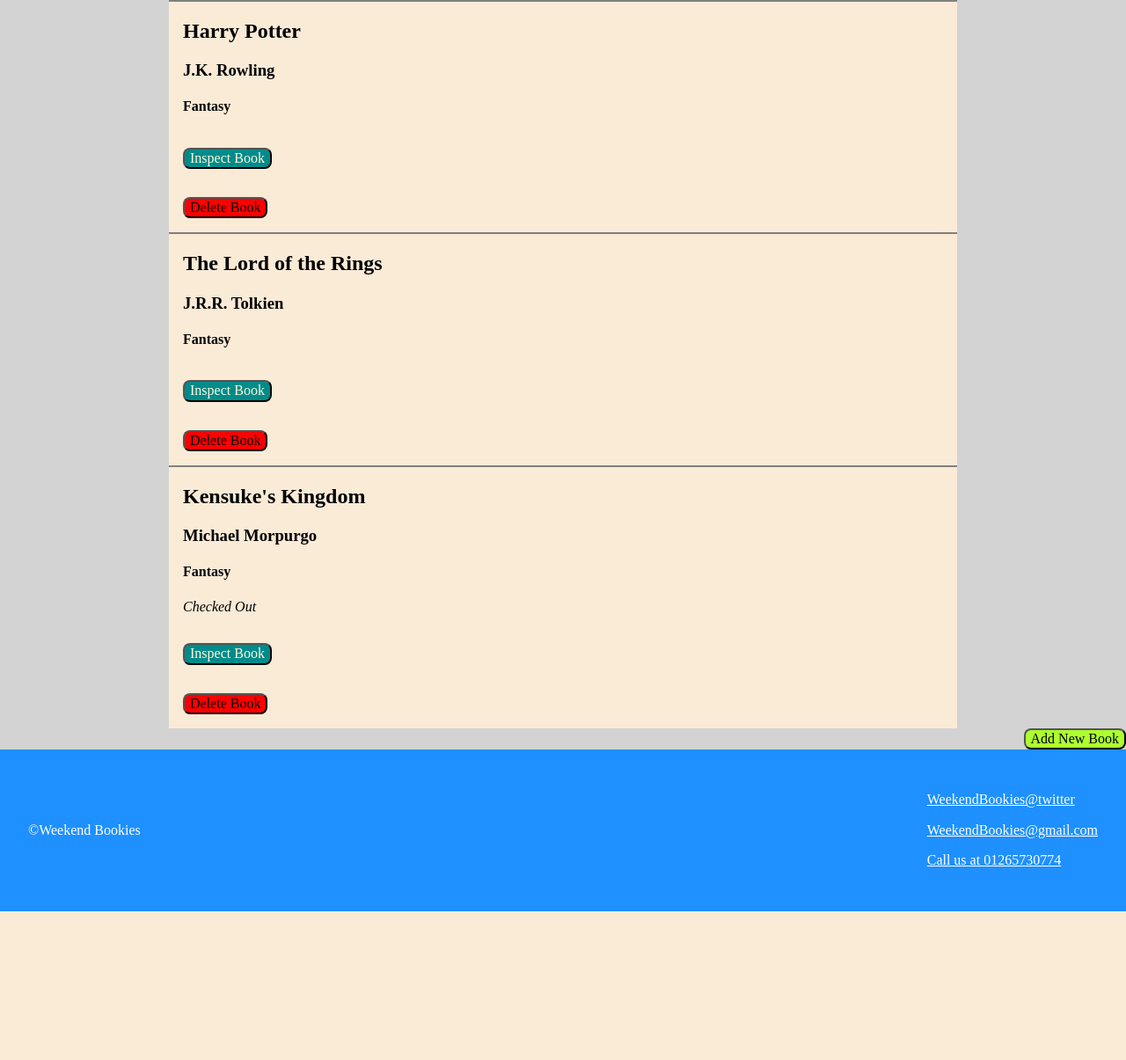
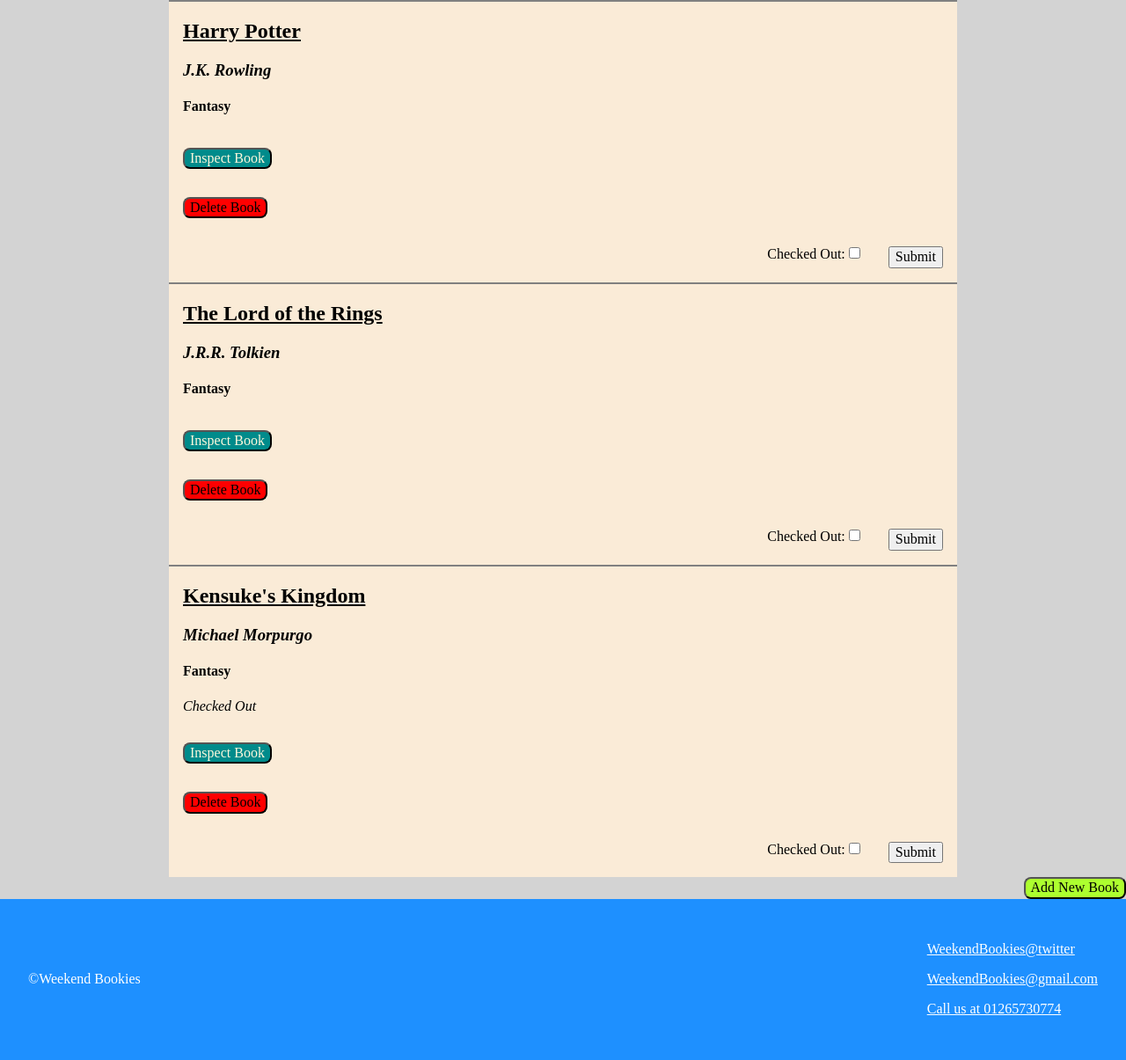
Before and after one commit to TomRgrant/week-3-Weekend-homework, a Flask app: page / in a window 1280 px wide. Shown: the part 101-1306 px from the top of the page at 88% size. Before the commit the page ends 1137 px from the top, so only its background shows below. Run offline with Flask 2, Linux system fonts and the light colour scheme.

Commit message:
Add check in/out function

```diff
--- a/controllers/controller.py
+++ b/controllers/controller.py
@@ -4,7 +4,7 @@ import datetime
 from app import app
 
 from models.book import Book
-from models.book_list import get_book_list, add_new_book, delete_book
+from models.book_list import get_book_list, add_new_book, delete_book, update_checked_out, update_checked_in
 
 @app.route("/")
 def index():
@@ -34,3 +34,11 @@ def create_new_book():
 def delete_a_book(index):
     delete_book(int(index))
     return redirect("/")
+
+@app.route("/book/<index>/update_checked_out", methods=["POST"])
+def update_check_book(index):
+    if 'checked_out' in request.form.keys():
+        update_checked_out(int(index))
+    else:
+        update_checked_in(int(index))
+    return redirect("/")
--- a/models/book_list.py
+++ b/models/book_list.py
@@ -16,3 +16,11 @@ def add_new_book(new_book):
 
 def delete_book(index):
     book_list.pop(index)
+
+def update_checked_out(index):
+    book = book_list[index]
+    book.checked_out = True
+
+def update_checked_in(index):
+    book = book_list[index]
+    book.checked_out = False
--- a/static/style.css
+++ b/static/style.css
@@ -78,3 +78,7 @@ footer {
     display: flex;
     justify-content: space-between;
 }
+
+.underline {
+    text-decoration: underline;
+}
--- a/templates/index.html
+++ b/templates/index.html
@@ -7,8 +7,8 @@
             <section>
                 <div class="book_display">
                     <div class="book_display_text">
-                        <h2>{{ book.title }}</h2>
-                        <h3>{{ book.author }}</h3>
+                        <h2 class="underline">{{ book.title }}</h2>
+                        <h3><i>{{ book.author }}</i></h3>
                         <h4>{{ book.genre }}</h4>
 
                         {% if book.checked_out %}
@@ -24,6 +24,16 @@
                         <form class="book_button" action="book/{{ loop.index0 }}/delete" method="post">
                             <input class="delete_book" type="submit" value="Delete Book">
                         </form>
+
+                        <form class="flex_justify_right" action="/book/{{ loop.index0 }}/update_checked_out" method="post">
+                            <div class="padding1">
+                                <label for="checked_out">Checked Out:</label>
+                                <input type="checkbox" id="checked_out" name="checked_out" value="Checked Out">
+                            </div>
+                            <div class="padding1">
+                                <input type="submit" name="submit" id="submit" value="Submit">
+                            </div>
+                        </form>
                     </div>
                 </div>
             </section>
```
